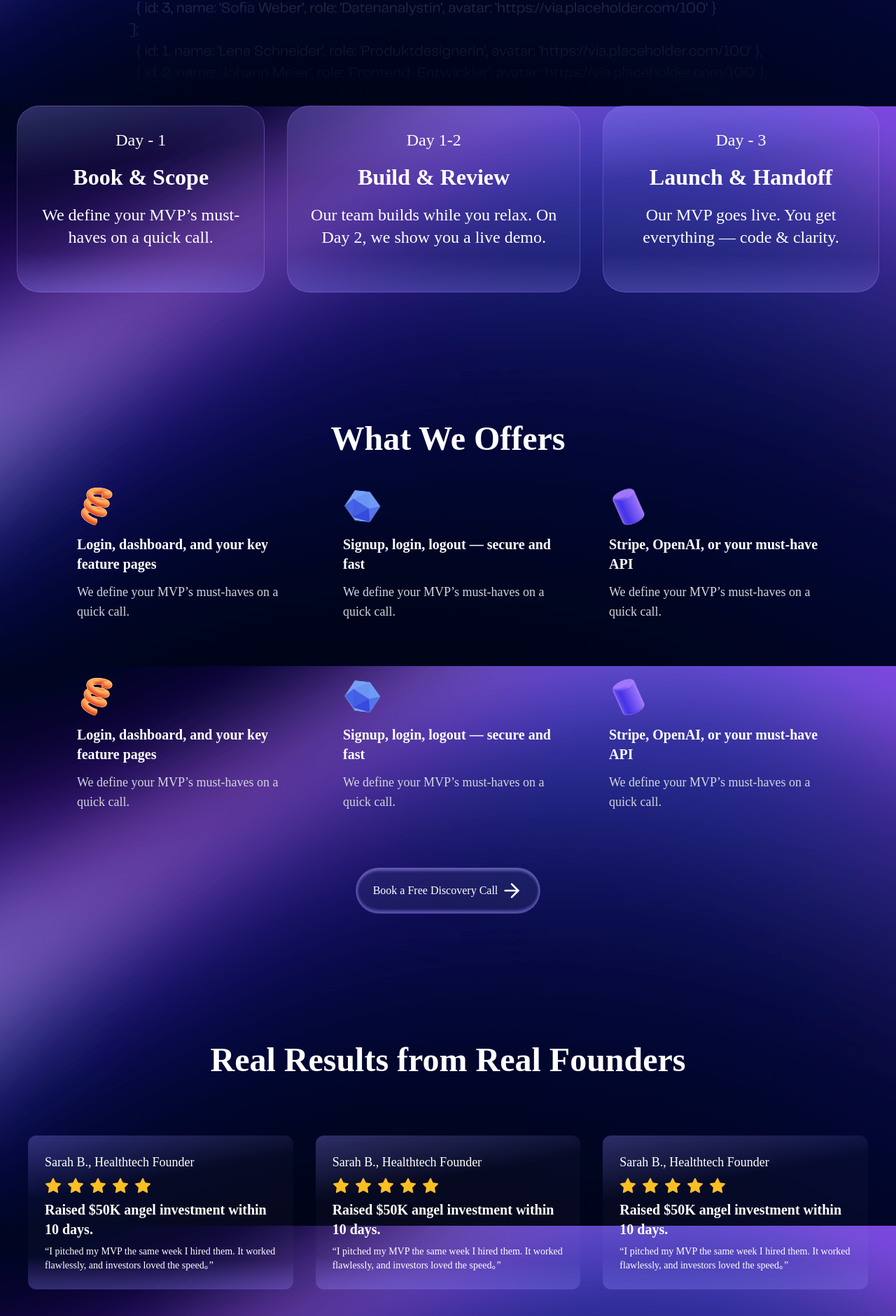
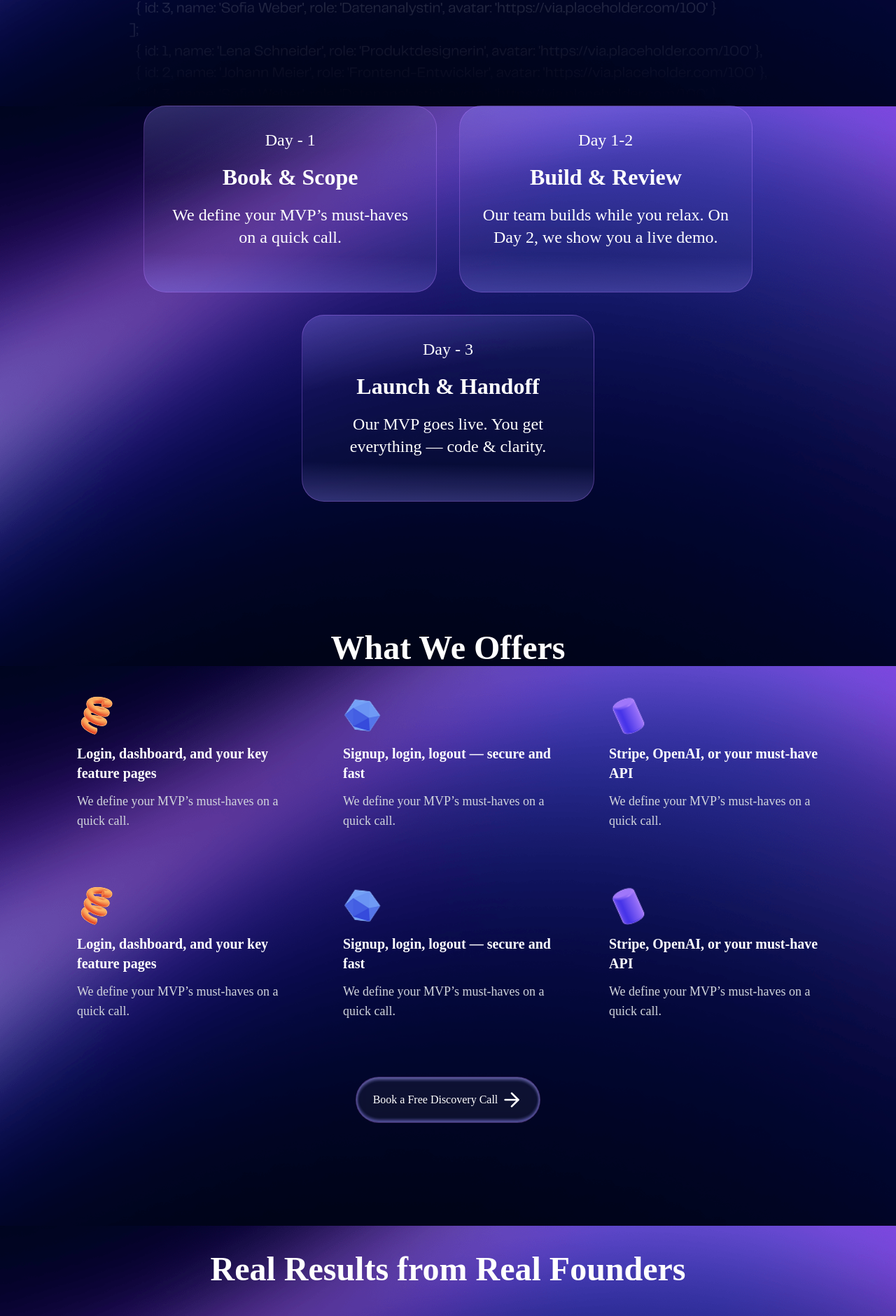
Before and after one commit to hamadshigri/MVP-Reactors-Landing-Page, a React (Vite) app: page / in a window 1280 px wide. Shown: the part 648-2529 px from the top of the page at 70% size. Built offline with nearby package versions, Linux system fonts and the light colour scheme; a web font is replaced by a local one.

Commit message:
Boxes alignment

```diff
--- a/src/components/Featurebox.jsx
+++ b/src/components/Featurebox.jsx
@@ -1,7 +1,7 @@
 export default function FeatureBox({ day, title, description }) {
   return (
     <>
-    <div className="max-w-[392px] sm:max-w-[418.67px] lg:h-[267px] gap-4 text-white rounded-4xl p-8 flex justify-start items-center bg-[linear-gradient(0deg,rgba(255,255,255,0.01),rgba(255,255,255,0.01)),linear-gradient(0deg,rgba(255,255,255,0.01),rgba(255,255,255,0.01)),linear-gradient(170deg,rgba(133,124,255,0.3)_0%,rgba(80,74,153,0)_32.45%),linear-gradient(348deg,rgba(133,124,255,0.3)_0.0%,rgba(80,74,153,0)_0.34%),linear-gradient(1deg,rgba(133,124,255,0.3)_1.21%,rgba(80,74,153,0)_20.66%)] flex-col border border-purple-400/30">
+    <div className="max-w-[392px] sm:max-w-[418.67px] xl:h-[267px] gap-4 text-white rounded-4xl p-8 flex justify-start items-center bg-[linear-gradient(0deg,rgba(255,255,255,0.01),rgba(255,255,255,0.01)),linear-gradient(0deg,rgba(255,255,255,0.01),rgba(255,255,255,0.01)),linear-gradient(170deg,rgba(133,124,255,0.3)_0%,rgba(80,74,153,0)_32.45%),linear-gradient(348deg,rgba(133,124,255,0.3)_0.0%,rgba(80,74,153,0)_0.34%),linear-gradient(1deg,rgba(133,124,255,0.3)_1.21%,rgba(80,74,153,0)_20.66%)] flex-col border border-purple-400/30">
         <h4 className="text-base md:text-xl xl:text-2xl font-display">Day {day}</h4>
         <h2 className="text-xl md:text-2xl xl:text-[32px] font-bold font-display">{title}</h2>
         <p className="text-lg md:text-xl xl:text-2xl text-white text-center font-display">{description}</p>
--- a/src/components/Featuresection.jsx
+++ b/src/components/Featuresection.jsx
@@ -3,7 +3,7 @@ import FeatureBox from '../components/Featurebox';
 export default function Featuresection() {
     return (
         <>
-            <div className="flex sm:flex-col lg:flex-row justify-center items-center gap-8 2xl:gap-[52px] sm:max-w-[1360px] flex-wrap sm:flex-nowrap">
+            <div className="flex flex-col sm:flex-row justify-center items-center gap-8 2xl:gap-[52px] sm:max-w-[1360px] flex-wrap">
                 <FeatureBox day="- 1" title="Book & Scope" description="We define your MVP’s must-haves on a quick call." />
                 <FeatureBox day="1-2" title="Build & Review" description="Our team builds while you relax. On Day 2, we show you a live demo." />
                 <FeatureBox day="- 3" title="Launch & Handoff" description="Our MVP goes live. You get everything — code & clarity." />
--- a/src/components/Testimonialcard.jsx
+++ b/src/components/Testimonialcard.jsx
@@ -3,7 +3,7 @@ import star from "/star.png";
 export default function Testimonialcard({ role, title, description }) {
   return (
     <>
-    <div className="text-white max-w-[327px] md:max-w-[608px] flex flex-col gap-2 bg-[linear-gradient(0deg,rgba(255,255,255,0.01),rgba(255,255,255,0.01)),linear-gradient(0deg,rgba(255,255,255,0.01),rgba(255,255,255,0.01)),linear-gradient(170deg,rgba(133,124,255,0.3)_0%,rgba(80,74,153,0)_32.45%),linear-gradient(348deg,rgba(133,124,255,0.3)_0.0%,rgba(80,74,153,0)_0.34%),linear-gradient(1deg,rgba(133,124,255,0.3)_1.21%,rgba(80,74,153,0)_20.66%)] p-6 rounded-xl">
+    <div className="text-white max-w-[327px] flex flex-col gap-2 bg-[linear-gradient(0deg,rgba(255,255,255,0.01),rgba(255,255,255,0.01)),linear-gradient(0deg,rgba(255,255,255,0.01),rgba(255,255,255,0.01)),linear-gradient(170deg,rgba(133,124,255,0.3)_0%,rgba(80,74,153,0)_32.45%),linear-gradient(348deg,rgba(133,124,255,0.3)_0.0%,rgba(80,74,153,0)_0.34%),linear-gradient(1deg,rgba(133,124,255,0.3)_1.21%,rgba(80,74,153,0)_20.66%)] p-6 rounded-xl">
         <p className="font-display font-light text-xs sm:text-lg">{role}</p>
         <div className="flex gap-2">
             <img src={star} />
--- a/src/components/Testimonialsection.jsx
+++ b/src/components/Testimonialsection.jsx
@@ -5,13 +5,10 @@ export default function Testimonialsection() {
         <>
             <div className="flex flex-col w-full justify-center items-center gap-10 px-4">
                 <h2 className="text-[32px] leading-[1.2] md:text-5xl text-white font-bold text-center md:mb-10 font-display">Real Results from Real Founders</h2>
-                <div className="flex sm:max-w-[1360px] gap-8 flex-col md:flex-row">
+                <div className="flex flex-wrap justify-center items-centersm:max-w-[1360px] gap-8 flex-col md:flex-row">
                     <Testimonialcard role="Sarah B., Healthtech Founder" title="Raised $50K angel investment within 10 days." description="“I pitched my MVP the same week I hired them. It worked flawlessly, and investors loved the speed。”"/>
                     <Testimonialcard role="Sarah B., Healthtech Founder" title="Raised $50K angel investment within 10 days." description="“I pitched my MVP the same week I hired them. It worked flawlessly, and investors loved the speed。”"/>
                     <Testimonialcard role="Sarah B., Healthtech Founder" title="Raised $50K angel investment within 10 days." description="“I pitched my MVP the same week I hired them. It worked flawlessly, and investors loved the speed。”"/>
-                </div>
-
-                <div className="flex sm:max-w-[1360px] gap-8 flex-col md:flex-row">
                     <Testimonialcard role="Sarah B., Healthtech Founder" title="Raised $50K angel investment within 10 days." description="“I pitched my MVP the same week I hired them. It worked flawlessly, and investors loved the speed。”"/>
                     <Testimonialcard role="Sarah B., Healthtech Founder" title="Raised $50K angel investment within 10 days." description="“I pitched my MVP the same week I hired them. It worked flawlessly, and investors loved the speed。”"/>
                     <Testimonialcard role="Sarah B., Healthtech Founder" title="Raised $50K angel investment within 10 days." description="“I pitched my MVP the same week I hired them. It worked flawlessly, and investors loved the speed。”"/>
```
